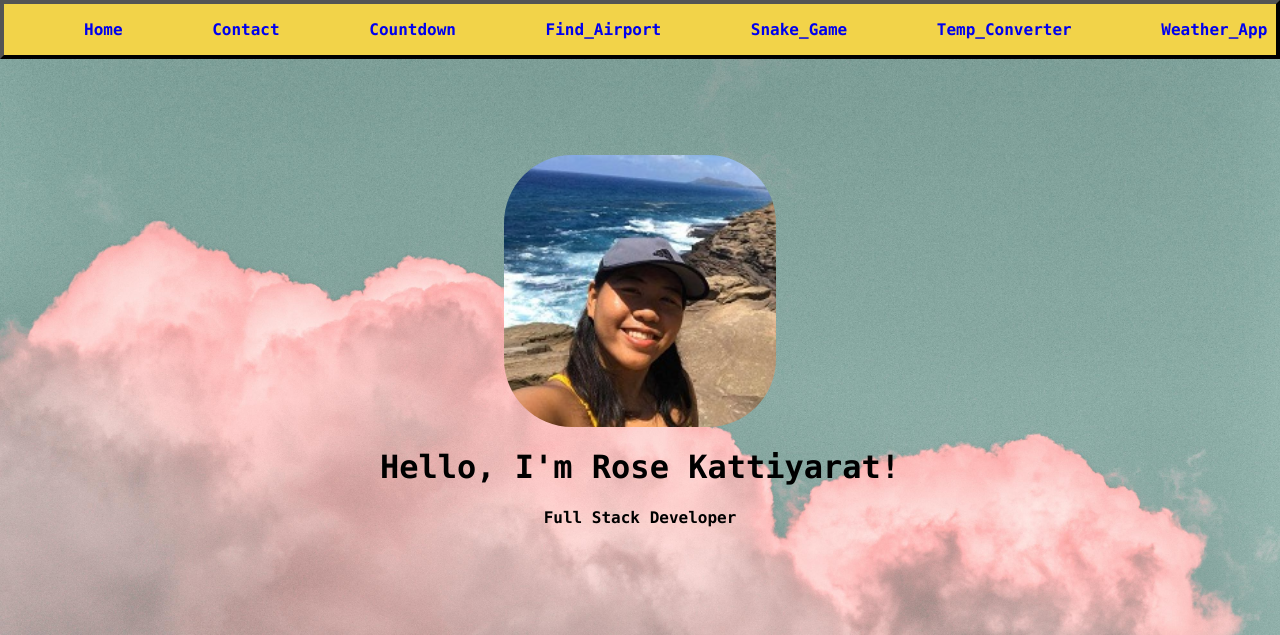
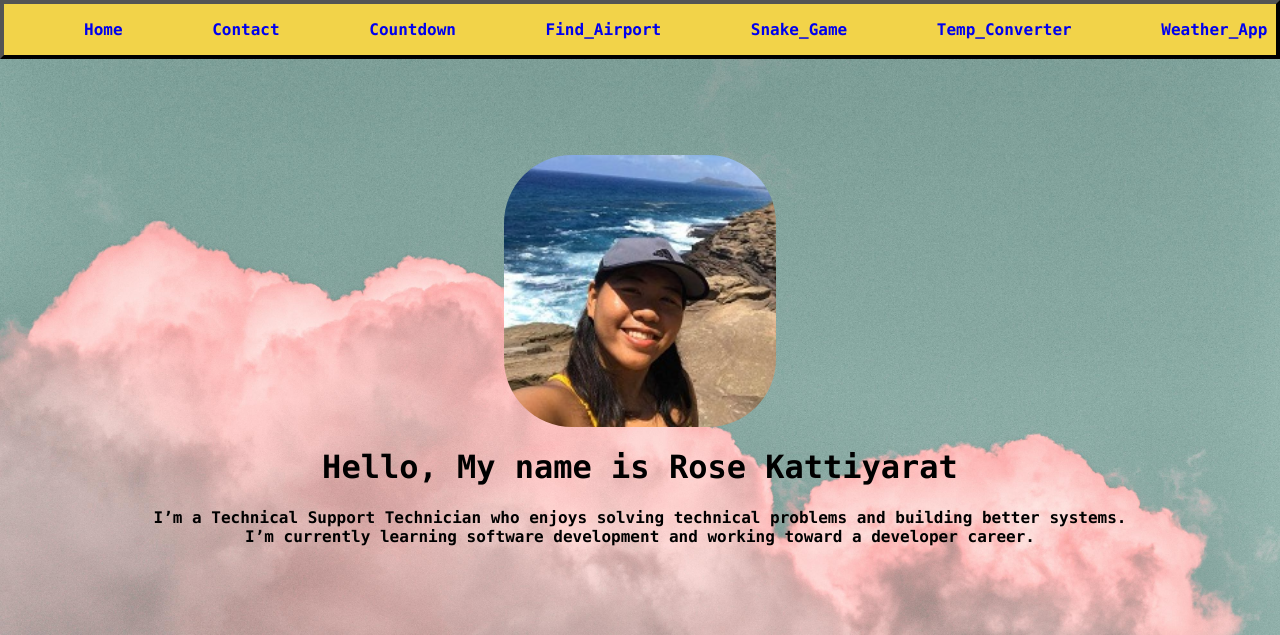
Before and after one commit to rkattiyarat/rkattiyarat.github.io, a plain HTML site: page index.html in a window 1280 px wide. Shown: the top 635 px of the page. Drawn offline with Linux system fonts and the light colour scheme.

Commit message:
update description

```diff
--- a/index.html
+++ b/index.html
@@ -31,8 +31,9 @@
 		<div class="outer">
 		<div class="content">
 		<img src="profile.jpg"></img>
-		<h1>Hello, I'm Rose Kattiyarat!</h1>
-		<p>Full Stack Developer</p>
+		<h1>Hello, My name is Rose Kattiyarat</h1>
+		<p>I’m a Technical Support Technician who enjoys solving technical problems and building better systems. <br>
+        I’m currently learning software development and working toward a developer career.</p>
 		</div>
 		</div>
 		<footer>
--- a/weather-app.js
+++ b/weather-app.js
@@ -1,5 +1,5 @@
 
-const api_key = 'd1381a691fd9d803e38585fb280157d5';
+const api_key = process.env.WEATHER_API_KEY
 
 
 async function loadCityName(cityName) {
```
Also changed, not shown: input/index.html (+3 -2 lines).
